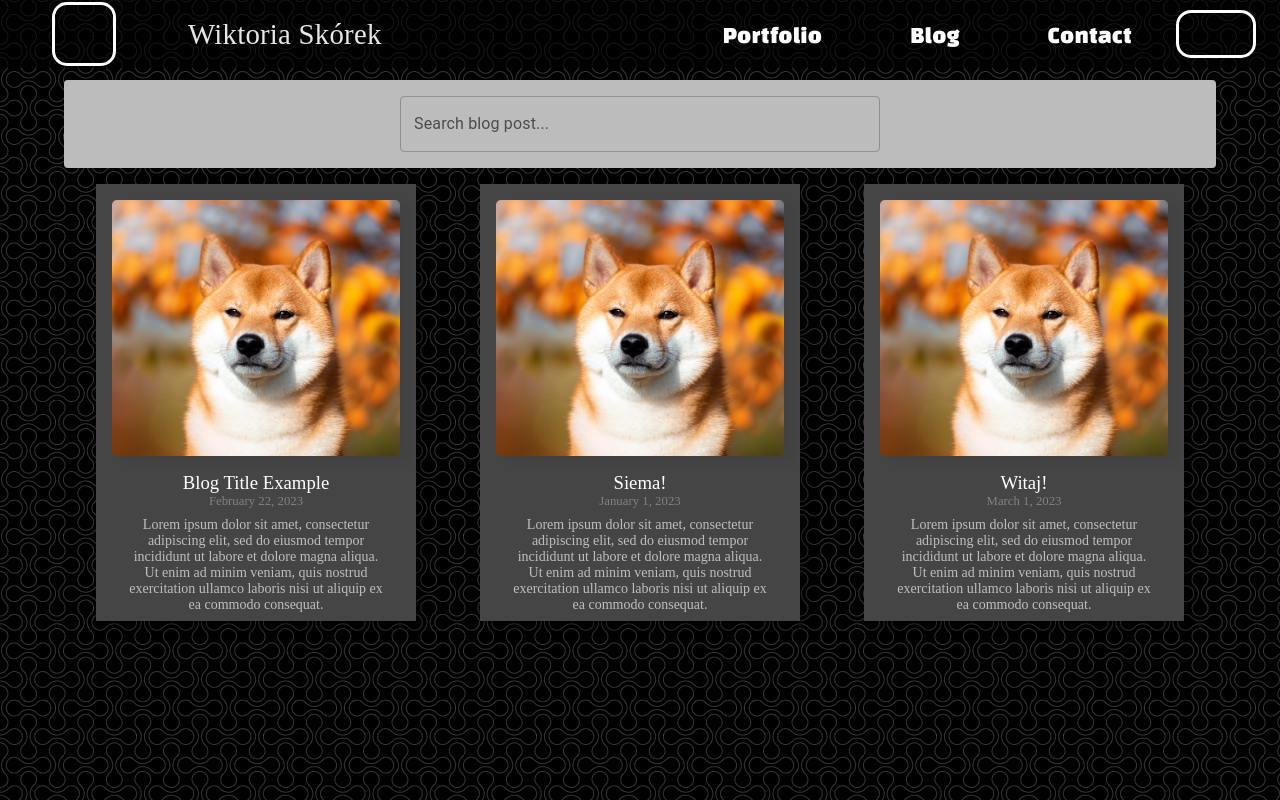
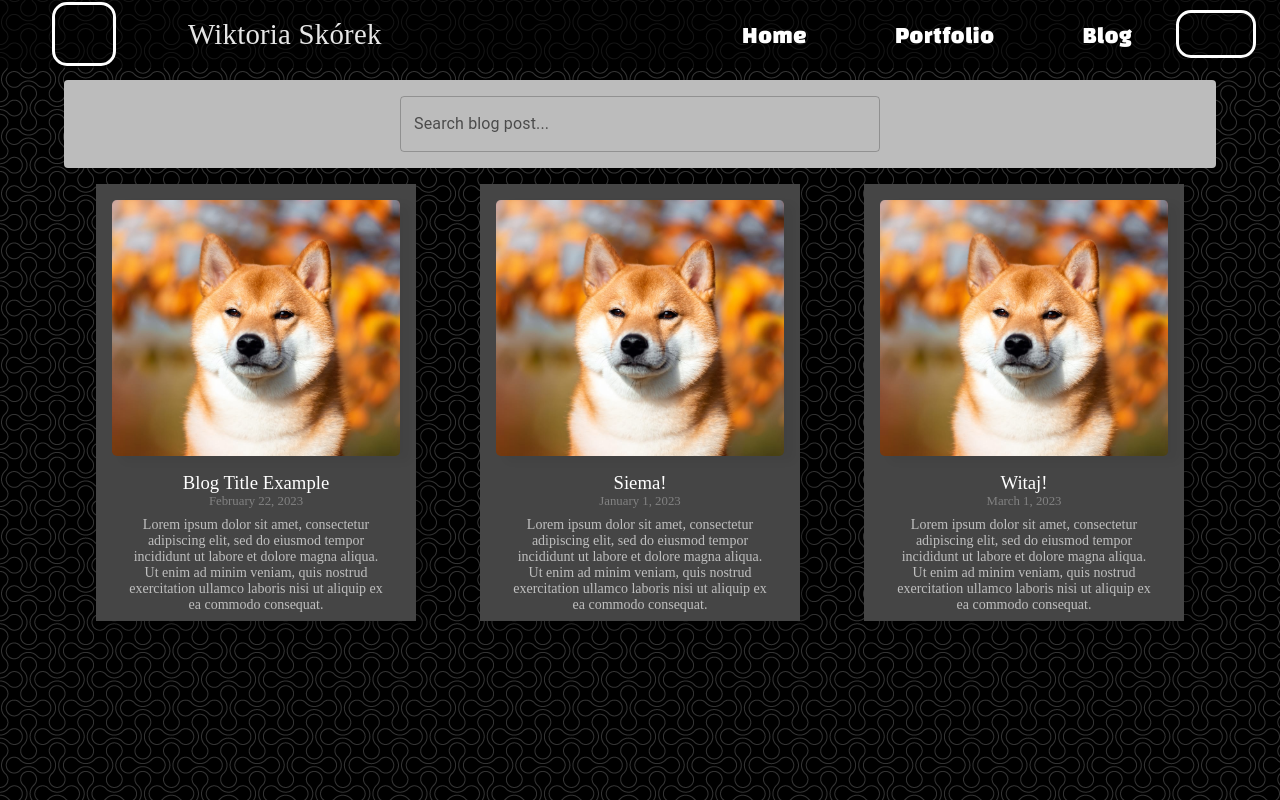
Before and after one commit to s-jez/Portfolio-3DArist, a React (Create React App) app: page /blog in a window 1280 px wide. Built offline with nearby package versions, Linux system fonts and the light colour scheme; a web font is replaced by a local one.

Commit message:
Add Home subpage to navbar in subpages.

```diff
--- a/src/components/Navbar/Navbar.tsx
+++ b/src/components/Navbar/Navbar.tsx
@@ -8,7 +8,11 @@ import artstation from "assets/artstation.webp";
 import { Link } from "react-router-dom";
 import Hamburger from "hamburger-react";
 
-const Navbar = () => {
+interface INavbar {
+  isSubPage: boolean;
+}
+
+const Navbar = ({ isSubPage }: INavbar) => {
   const [isOpen, setIsOpen] = useState(false);
 
   const [isMobile, setIsMobile] = useState(true);
@@ -42,6 +46,13 @@ const Navbar = () => {
           </span>
         </li>
         <div className={styles["nav-items"]}>
+          {isSubPage && (
+            <li className={styles["nav-item"]}>
+              <Link to="/" className={styles["nav-link"]}>
+                Home
+              </Link>
+            </li>
+          )}
           <li className={styles["nav-item"]}>
             <Link to="/portfolio" className={styles["nav-link"]}>
               Portfolio
@@ -52,11 +63,13 @@ const Navbar = () => {
               Blog
             </Link>
           </li>
-          <li className={styles["nav-item"]}>
-            <a href="#contact" className={styles["nav-link"]}>
-              Contact
-            </a>
-          </li>
+          {!isSubPage && (
+            <li className={styles["nav-item"]}>
+              <a href="#contact" className={styles["nav-link"]}>
+                Contact
+              </a>
+            </li>
+          )}
           <li className={styles["nav-item"]}>
             <div className={styles["nav-language"]}></div>
           </li>
--- a/src/pages/Blog/Card/BlogCard.tsx
+++ b/src/pages/Blog/Card/BlogCard.tsx
@@ -1,5 +1,5 @@
 import styles from "./BlogCard.module.css";
-import { useEffect, useState } from "react";
+import { useState } from "react";
 import { useNavigate } from "react-router-dom";
 import { BlogPost } from "../utils/blog";
 
--- a/src/pages/Blog/Container/Blog.tsx
+++ b/src/pages/Blog/Container/Blog.tsx
@@ -8,7 +8,7 @@ import { blogPosts } from "../utils/blog";
 const Blog = () => {
   return (
     <div id="#App">
-      <Navbar />
+      <Navbar isSubPage={true} />
       <Container style={{ paddingTop: "5rem" }}>
         <SearchBar />
         <BlogCards blogPosts={blogPosts} id="" />
--- a/src/pages/BlogPost/Container/BlogPostPage.tsx
+++ b/src/pages/BlogPost/Container/BlogPostPage.tsx
@@ -9,7 +9,7 @@ const BlogPostPage = () => {
 
   return (
     <div id="App">
-      <Navbar />
+      <Navbar isSubPage={true} />
       <Container style={{ paddingTop: "5rem" }}>
         <BlogCards id={id?.toString()} blogPosts={blogPosts} />
       </Container>
--- a/src/pages/Home/Container/Home.tsx
+++ b/src/pages/Home/Container/Home.tsx
@@ -11,7 +11,7 @@ import Arrow from "components/Carousel/Arrows/Arrow/Arrow";
 const Home = () => {
   return (
     <div className="App" id="App">
-      <Navbar />
+      <Navbar isSubPage={false} />
       <header className="App-header">
         <MainSection />
       </header>
--- a/src/pages/Portfolio/Container/Portfolio.tsx
+++ b/src/pages/Portfolio/Container/Portfolio.tsx
@@ -5,7 +5,7 @@ import React from "react";
 const Portfolio = () => {
   return (
     <>
-      <Navbar />
+      <Navbar isSubPage={true} />
       <Container></Container>
     </>
   );
```
